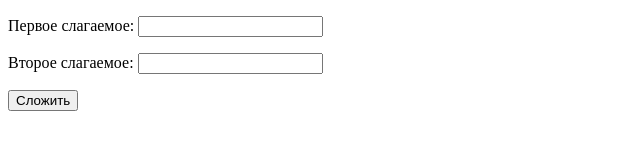
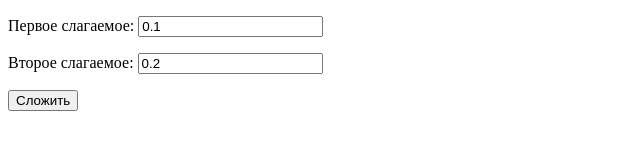
Before and after one commit to mds-lord/test1, a plain HTML site: page index.html in a window 1280 px wide. Shown: the full height of the page, 0-640 px from the left. Drawn offline with Linux system fonts and the light colour scheme.

Commit message:
Added default values

```diff
--- a/index.html
+++ b/index.html
@@ -9,12 +9,12 @@
     <form>
         <p>
             <label>Первое слагаемое:
-                <input class="number" type="number" step="any" pattern="[-+]?[0-9]*[.,]?[0-9]+" title="numbers only">
+                <input class="number" value="0.1" type="number" step="any" pattern="[-+]?[0-9]*[.,]?[0-9]+" title="numbers only">
             </label>
         </p>
         <p>
             <label>Второе слагаемое:
-                <input class="number" type="number" step="any" pattern="[-+]?[0-9]*[.,]?[0-9]+" title="numbers only">
+                <input class="number" value="0.2" type="number" step="any" pattern="[-+]?[0-9]*[.,]?[0-9]+" title="numbers only">
             </label>
         </p>
         <p>
```
